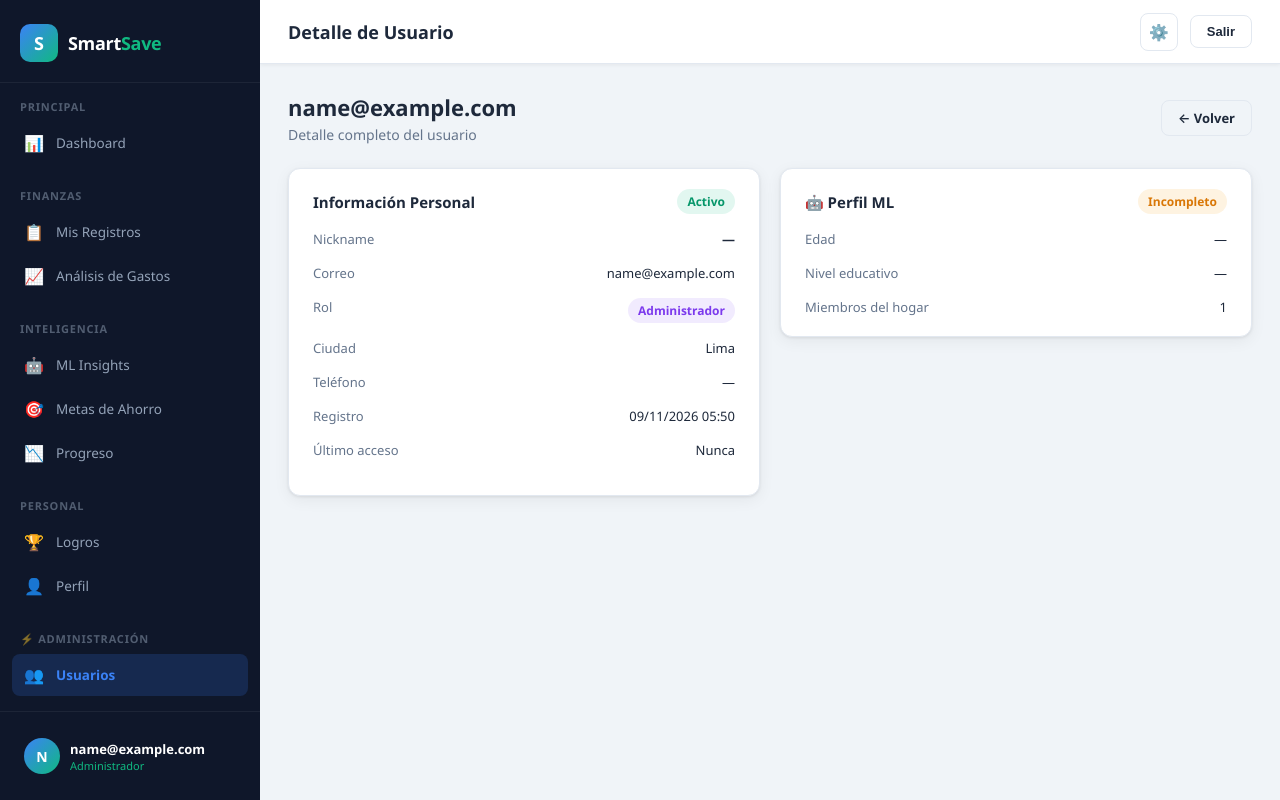
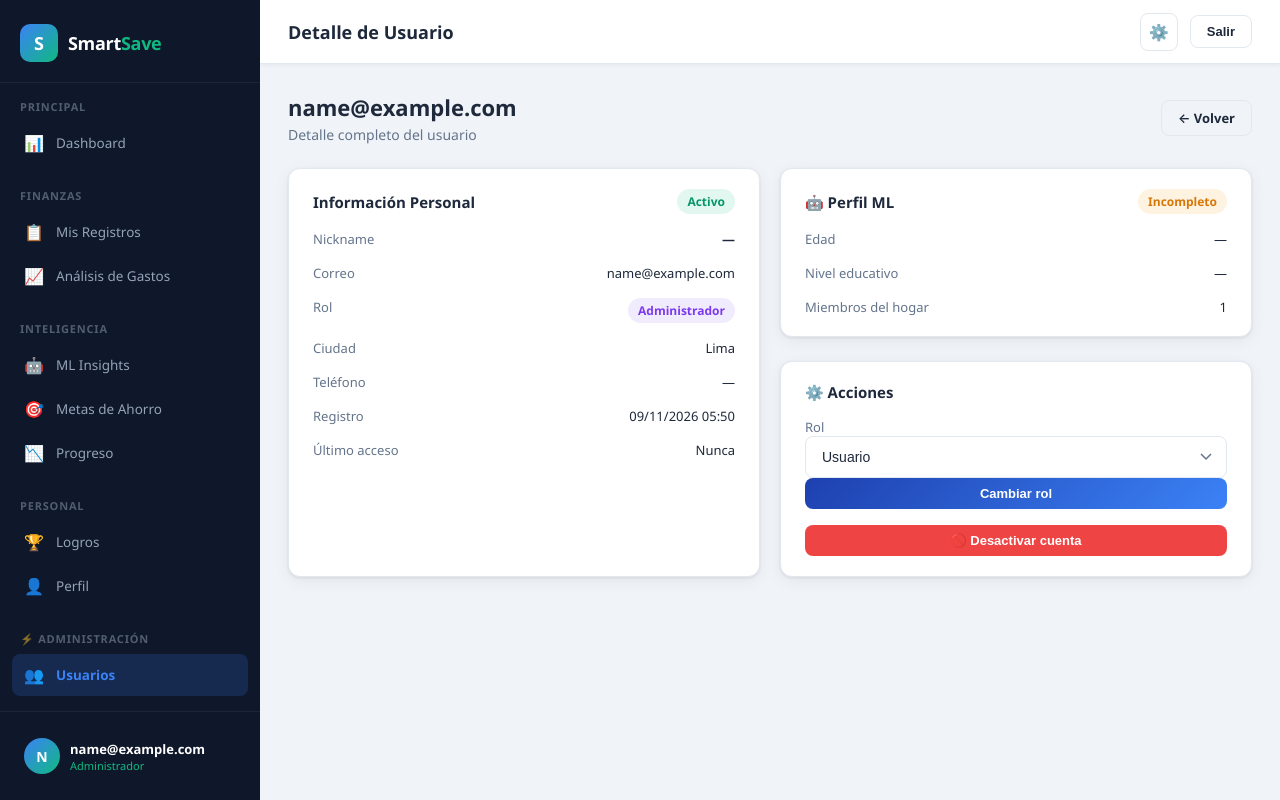
Before and after one commit to Golreddd/TP1202601, a Django app: page /panel-admin/usuarios/1/ in a window 1280 px wide. Run offline with Django 5.2, Linux system fonts and the light colour scheme; the visitor is signed in with stand-in values (Sample User, id 1); data comes from the database, SQL or seed files in the repository; data that the repository does not hold is empty; parts of the project's set-up code (start-up, migrations or seed data) failed here and were passed over.

Commit message:
feat(panel-admin): cambio de rol, filtro de metricas por periodo y racha ampliada
- panel_admin: nueva accion para cambiar el rol de un usuario (Usuario <-> Admin)
  desde el detalle; una cuenta Administrador no puede cambiar su propio rol ni
  ser modificada por este medio (se rechaza en el backend con mensaje claro).
- panel_admin: las acciones (cambiar rol, activar/desactivar) ahora se muestran
  tambien sobre la propia cuenta, tanto en el listado como en el detalle; el
  backend ya las rechazaba, solo dejaba de mostrarlas la plantilla.
- panel_admin: metricas del sistema admite filtro ?periodo=YYYY-MM para ver los
  indicadores de un mes puntual en vez del total acumulado (permite validar el
  caso de un periodo sin registros ni analisis sin vaciar la base de datos).
- gamificacion: la racha de dias consecutivos (HU0060) ahora tambien avanza al
  iniciar sesion, abrir el dashboard, editar un registro o eliminarlo -- antes
  solo se actualizaba al crear un registro nuevo.

Co-Authored-By: Claude Sonnet 5 <noreply@anthropic.com>

```diff
--- a/accounts/views.py
+++ b/accounts/views.py
@@ -48,6 +48,8 @@ def login_view(request):
         if user is not None:
             login(request, user)
             _auditar_acceso_admin(user, 'LOGIN_ADMIN', request)
+            from gamificacion.models import actualizar_racha
+            actualizar_racha(user)
             return redirect(next_url)
         messages.error(request, 'Correo o contraseña incorrectos.')
 
--- a/gamificacion/models.py
+++ b/gamificacion/models.py
@@ -59,6 +59,14 @@ class Racha(models.Model):
         self.save()
 
 
+def actualizar_racha(usuario):
+    """Registra actividad del usuario hoy (HU0060): crea la Racha si no existe
+    y avanza dias_consecutivos para la fecha de hoy."""
+    from datetime import date
+    racha, _ = Racha.objects.get_or_create(usuario=usuario)
+    racha.actualizar(date.today())
+
+
 class Logro(models.Model):
     """Definición de un logro desbloqueable (HU0058–HU0062)."""
     codigo = models.CharField(max_length=50, unique=True)
--- a/panel_admin/urls.py
+++ b/panel_admin/urls.py
@@ -10,6 +10,7 @@ urlpatterns = [
     path('usuarios/',                       views.user_list,         name='user_list'),
     path('usuarios/<int:pk>/',              views.user_detail,       name='user_detail'),
     path('usuarios/<int:pk>/estado/',       views.user_toggle_active, name='user_toggle'),
+    path('usuarios/<int:pk>/rol/',          views.user_change_rol,    name='user_change_rol'),
     path('recordatorios/enviar/',           views.enviar_recordatorios, name='enviar_recordatorios'),
     path('actividad/',                      views.activity_log,      name='activity'),
     path('metricas/',                       views.metrics_view,      name='metrics'),
--- a/panel_admin/views.py
+++ b/panel_admin/views.py
@@ -25,7 +25,7 @@ from django.template.loader import render_to_string
 from django.urls import reverse
 from django.utils import timezone
 
-from accounts.models import Usuario
+from accounts.models import Rol, Usuario
 from financiero.models import RegistroMensual
 from panel_admin.models import AuditLog, ValidacionPrimerUso
 
@@ -69,7 +69,45 @@ def user_detail(request, pk):
         usuario_objetivo=usuario,
         request=request,
     )
-    return render(request, 'panel_admin/user_detail.html', {'usuario': usuario})
+    return render(request, 'panel_admin/user_detail.html', {
+        'usuario': usuario,
+        'roles': Rol.objects.all(),
+    })
+
+
+@staff_member_required
+def user_change_rol(request, pk):
+    """POST /panel-admin/usuarios/<pk>/rol/ — cambia el rol de un usuario.
+
+    Una cuenta con rol Administrador no puede cambiar de rol desde aquí
+    (evita dejar el sistema sin administradores por error).
+    """
+    usuario = get_object_or_404(Usuario, pk=pk)
+    destino = redirect(reverse('panel_admin:user_detail', args=[pk]))
+
+    if request.method != 'POST':
+        return destino
+
+    if usuario.es_admin:
+        messages.error(request, 'No se puede cambiar el rol de una cuenta Administrador.')
+        return destino
+
+    nuevo_rol = Rol.objects.filter(nombre=request.POST.get('rol', '').strip().upper()).first()
+    if nuevo_rol is None:
+        messages.error(request, 'Rol inválido.')
+        return destino
+
+    rol_anterior = usuario.nombre_rol
+    usuario.rol = nuevo_rol
+    usuario.save()  # save() sincroniza is_staff automáticamente
+
+    AuditLog.registrar(
+        admin=request.user, accion='CAMBIAR_ROL', usuario_objetivo=usuario,
+        detalle=f'Rol cambiado de {rol_anterior} a {nuevo_rol.get_nombre_display()}.',
+        request=request,
+    )
+    messages.success(request, f'Rol de {usuario.nickname} actualizado a {nuevo_rol.get_nombre_display()}.')
+    return destino
 
 
 @staff_member_required
@@ -198,16 +236,40 @@ def activity_log(request):
 
 @staff_member_required
 def metrics_view(request):
+    from datetime import date
+
     from financiero.models import RegistroMensual
     from recomendaciones.models import ResultadoML
 
+    # Filtro opcional por período (?periodo=YYYY-MM): permite ver las métricas
+    # de un mes puntual en vez del total acumulado del sistema. Sirve, por
+    # ejemplo, para comprobar que un período sin registros ni análisis muestra
+    # los totales en cero sin errores, sin necesitar una base de datos vacía.
+    periodo_raw = request.GET.get('periodo', '').strip()
+    periodo = None
+    if periodo_raw:
+        try:
+            anio, mes = periodo_raw.split('-')
+            periodo = date(int(anio), int(mes), 1)
+        except (ValueError, TypeError):
+            periodo = None
+
     total_usuarios  = Usuario.objects.count()
     usuarios_activos = Usuario.objects.filter(is_active=True).count()
-    total_registros = RegistroMensual.objects.count()
-    total_ml        = ResultadoML.objects.count()
+
+    registros_qs  = RegistroMensual.objects.all()
+    resultados_qs = ResultadoML.objects.all()
+    validacion_qs = ValidacionPrimerUso.objects.all()
+    if periodo:
+        registros_qs  = registros_qs.filter(periodo=periodo)
+        resultados_qs = resultados_qs.filter(registro__periodo=periodo)
+        validacion_qs = validacion_qs.filter(periodo=periodo)
+
+    total_registros = registros_qs.count()
+    total_ml        = resultados_qs.count()
 
     clase_dist = (
-        ResultadoML.objects
+        resultados_qs
         .values('label_predicha')
         .annotate(total=Count('id'))
         .order_by('-total')
@@ -224,7 +286,8 @@ def metrics_view(request):
         'clase_dist':       clase_dist,
         'clase_labels':     clase_labels,
         'clase_data':       clase_data,
-        'validacion':       _resumen_validacion(ValidacionPrimerUso.objects.all()),
+        'validacion':       _resumen_validacion(validacion_qs),
+        'periodo_filtro':   periodo_raw,
     })
 
 
--- a/templates/panel_admin/user_detail.html
+++ b/templates/panel_admin/user_detail.html
@@ -80,11 +80,21 @@
       </div>
     </div>
 
-    <!-- Acción: cambiar estado -->
-    {% if usuario != request.user %}
+    <!-- Acción: cambiar estado / rol -->
     <div class="card">
       <div class="card-header mb-4"><div class="card-title">⚙️ Acciones</div></div>
       <div class="card-body" style="padding-top:0;">
+        <form method="post" action="{% url 'panel_admin:user_change_rol' usuario.pk %}"
+              class="mb-4" onsubmit="return confirm('¿Confirmar cambio de rol?')">
+          {% csrf_token %}
+          <label class="text-sm text-muted mb-2" style="display:block;">Rol</label>
+          <select name="rol" class="form-input mb-2" style="width:100%;">
+            {% for r in roles %}
+              <option value="{{ r.nombre }}" {% if usuario.rol_id == r.id %}selected{% endif %}>{{ r.get_nombre_display }}</option>
+            {% endfor %}
+          </select>
+          <button type="submit" class="btn btn-sm btn-primary btn-full">Cambiar rol</button>
+        </form>
         <form method="post" action="{% url 'panel_admin:user_toggle' usuario.pk %}"
               onsubmit="return confirm('¿Confirmar cambio de estado?')">
           {% csrf_token %}
@@ -95,7 +105,6 @@
         </form>
       </div>
     </div>
-    {% endif %}
   </div>
 
 </div>
--- a/templates/panel_admin/user_list.html
+++ b/templates/panel_admin/user_list.html
@@ -75,7 +75,6 @@
             <td class="text-muted">{{ u.date_joined|date:"d/m/Y" }}</td>
             <td>
               <a href="{% url 'panel_admin:user_detail' u.pk %}" class="btn btn-sm btn-outline">👁️ Ver</a>
-              {% if u != request.user %}
               <form method="post" action="{% url 'panel_admin:user_toggle' u.pk %}"
                     style="display:inline;" onsubmit="return confirm('¿Confirmar cambio de estado?')">
                 {% csrf_token %}
@@ -83,7 +82,6 @@
                   {% if u.is_active %}Desactivar{% else %}Activar{% endif %}
                 </button>
               </form>
-              {% endif %}
             </td>
           </tr>
           {% empty %}
```
Also changed, not shown: financiero/views.py (+7 -0 lines), templates/panel_admin/metrics.html (+11 -1 lines). Lines whose indentation alone changed are shown as unchanged.
